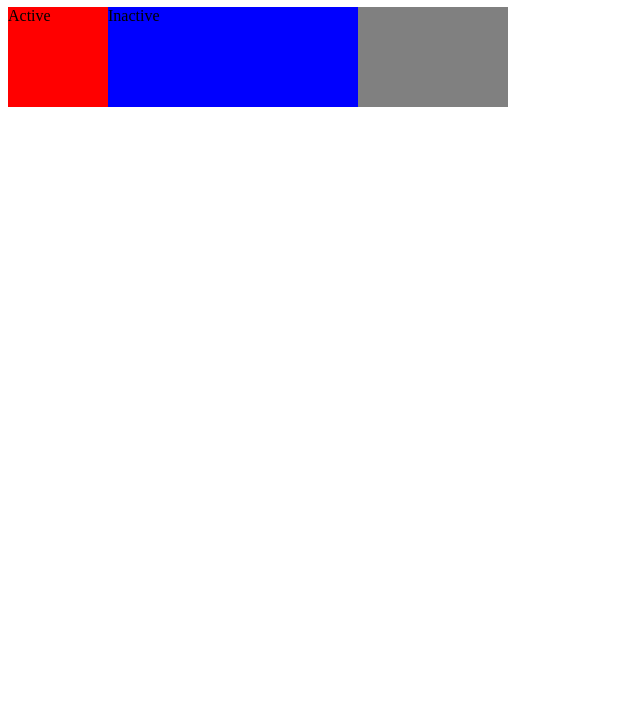
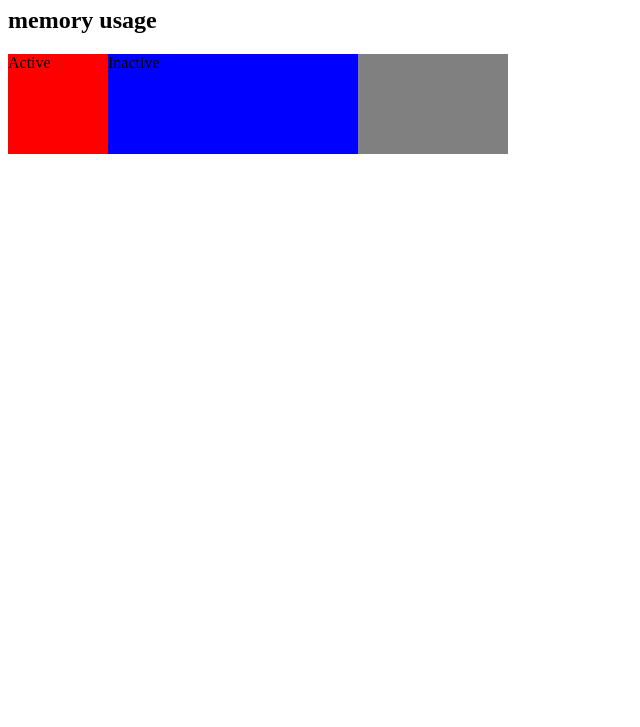
Before and after one commit to coproductions/VMactivitymonitor, a website: page index.html in a window 1280 px wide. Shown: the part 73-800 px from the top of the page, without its empty margins (0-640 px from the left). Drawn offline with nearby package versions, Linux system fonts and the light colour scheme; no server answers.

Commit message:
adding label

```diff
--- a/index.html
+++ b/index.html
@@ -13,6 +13,7 @@
   <h1>hello I am the task manager!</h1>
 
  <div id="enter">
+ <h2>memory usage</h2>
 	<div class="right"></div>
 </div>
   <div id="chart"></div>
```
